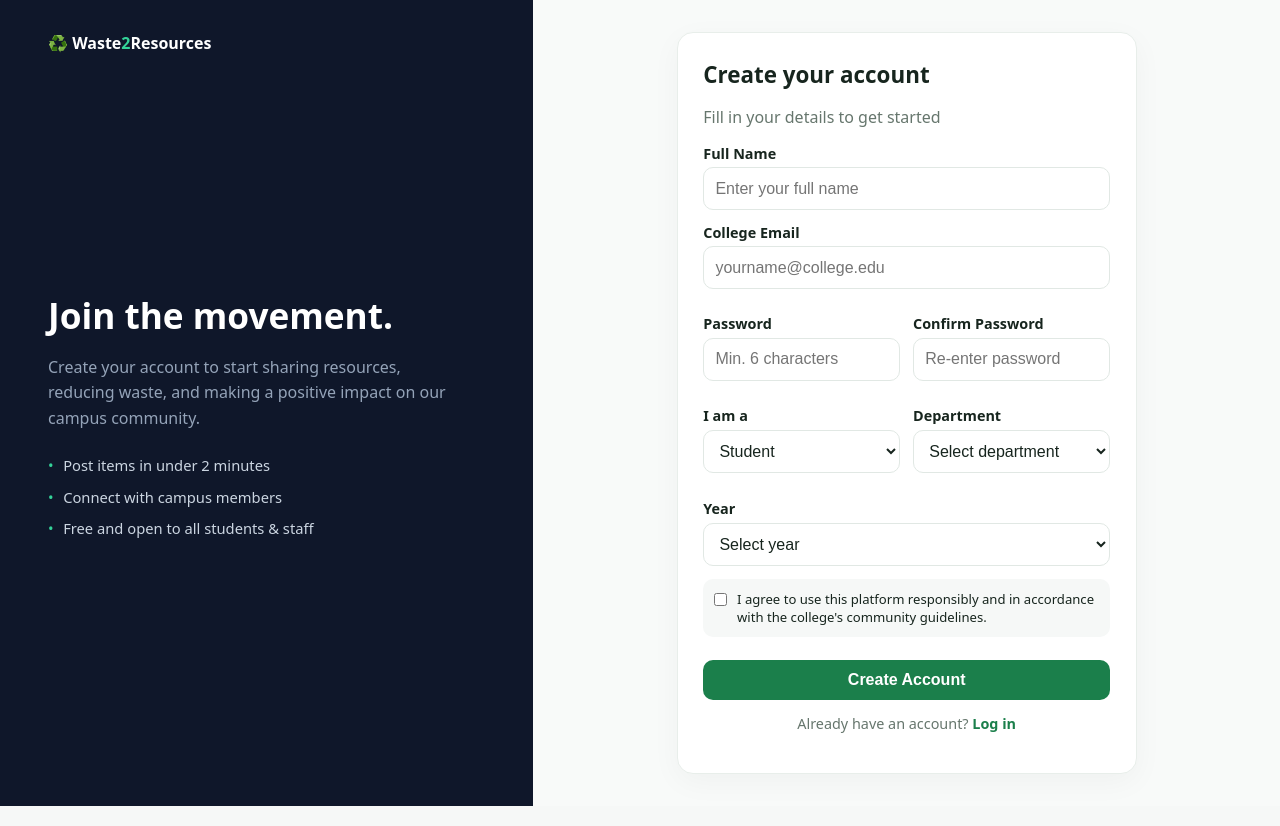
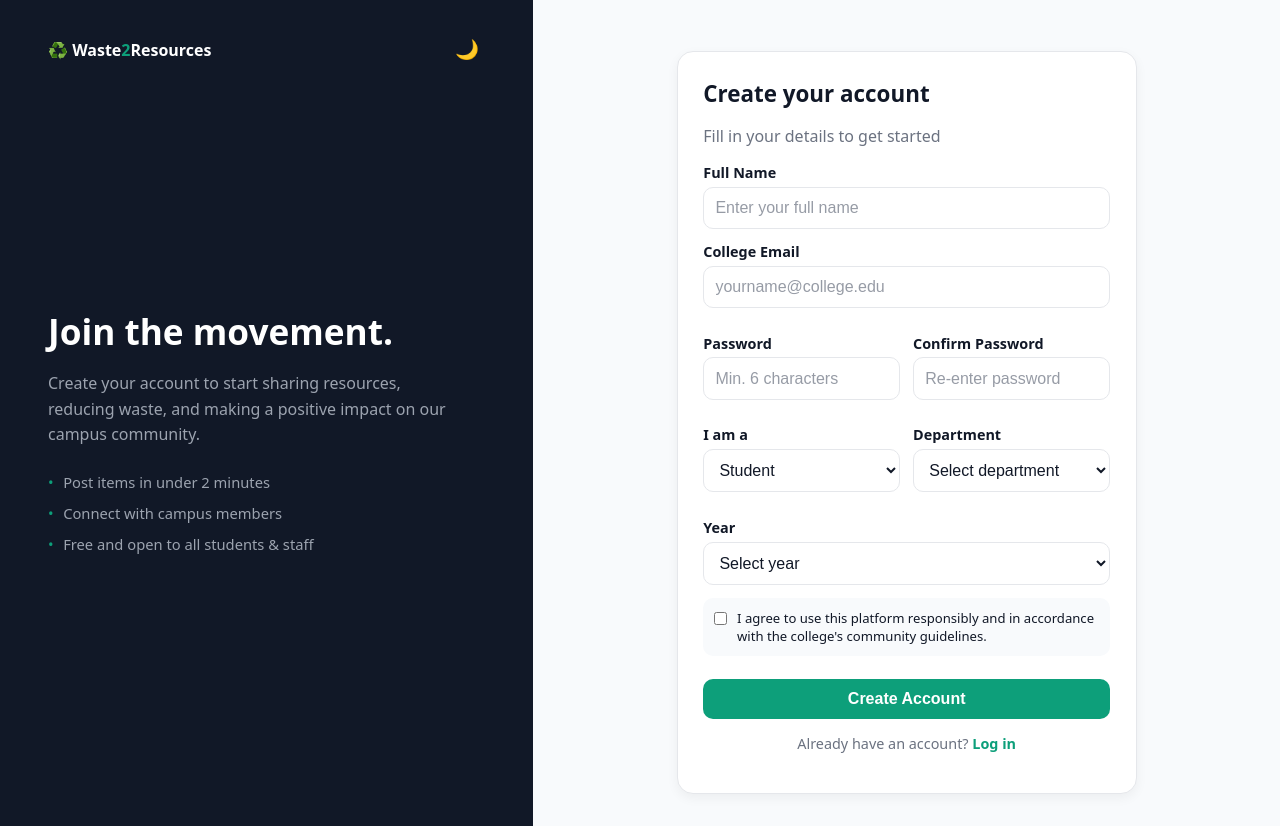
Before and after one commit to amit-prasad-dev/waste-to-resources, a React (Vite) app: page /register in a window 1280 px wide. Built offline with nearby package versions, Linux system fonts and the light colour scheme; no server answers.

Commit message:
UI update with light/dark theme

```diff
--- /dev/null
+++ b/src/ThemeContext.jsx
@@ -0,0 +1,33 @@
+import { createContext, useContext, useEffect, useState } from 'react';
+
+const ThemeContext = createContext();
+
+export function ThemeProvider({ children }) {
+  const [theme, setTheme] = useState(() => {
+    // Check localStorage first
+    const saved = localStorage.getItem('theme');
+    if (saved) return saved;
+    // Otherwise check system preference
+    if (window.matchMedia && window.matchMedia('(prefers-color-scheme: dark)').matches) {
+      return 'dark';
+    }
+    return 'light';
+  });
+
+  useEffect(() => {
+    document.documentElement.setAttribute('data-theme', theme);
+    localStorage.setItem('theme', theme);
+  }, [theme]);
+
+  const toggleTheme = () => {
+    setTheme(prev => prev === 'light' ? 'dark' : 'light');
+  };
+
+  return (
+    <ThemeContext.Provider value={{ theme, toggleTheme }}>
+      {children}
+    </ThemeContext.Provider>
+  );
+}
+
+export const useTheme = () => useContext(ThemeContext);
--- a/src/components/AuthShell.jsx
+++ b/src/components/AuthShell.jsx
@@ -1,15 +1,23 @@
 import { Link } from 'react-router-dom'
+import ThemeToggle from './ThemeToggle'
+
 export default function AuthShell({ title, text, points, children }) {
   return (
     <div className="auth-split">
       <aside className="auth-side">
-        <Link to="/" className="logo-link">♻️ Waste<b>2</b>Resources</Link>
+        <div style={{display:'flex', justifyContent:'space-between', alignItems:'center'}}>
+          <Link to="/" className="logo-link">♻️ Waste<b>2</b>Resources</Link>
+          <ThemeToggle />
+        </div>
         <div><h2>{title}</h2><p>{text}</p>
           <ul>{points.map(p => <li key={p}>{p}</li>)}</ul></div>
         <span />
       </aside>
       <section className="auth-main">
-        <Link to="/" className="logo-link dark mobile-logo">♻️ Waste<b>2</b>Resources</Link>
+        <div style={{display:'flex', justifyContent:'space-between', alignItems:'center', width:'100%', maxWidth:'460px', margin:'0 auto'}} className="mobile-logo-container">
+          <Link to="/" className="logo-link dark mobile-logo">♻️ Waste<b>2</b>Resources</Link>
+          <div className="mobile-logo"><ThemeToggle /></div>
+        </div>
         {children}
       </section>
     </div>
--- /dev/null
+++ b/src/components/ThemeToggle.jsx
@@ -0,0 +1,16 @@
+import { useTheme } from '../ThemeContext';
+
+export default function ThemeToggle({ className = '' }) {
+  const { theme, toggleTheme } = useTheme();
+
+  return (
+    <button
+      className={`theme-toggle ${className}`}
+      onClick={toggleTheme}
+      aria-label="Switch to dark/light mode"
+      title="Toggle Theme"
+    >
+      {theme === 'dark' ? '☀️' : '🌙'}
+    </button>
+  );
+}
--- a/src/index.css
+++ b/src/index.css
@@ -1,54 +1,88 @@
 :root {
-  --g: #1b7f4b; --g-dark: #14633a; --g-soft: #e8f5ee;
-  --bg: #f6f8f7; --card: #fff; --text: #17251e; --muted: #66766d; --line: #e1e8e4;
+  --bg: #F8FAFC;
+  --surface: #FFFFFF;
+  --surface-2: #F1F5F9;
+  --text: #111827;
+  --text-muted: #6B7280;
+  --border: #E5E7EB;
+  --primary: #0D9F7A;
+  --primary-hover: #0b8768;
+  --primary-soft: #d1fae5;
+  --on-primary: #FFFFFF;
+  --danger: #ef4444;
+  --warning: #f59e0b;
+  --info: #3b82f6;
+  --shadow: 0 4px 12px rgba(0,0,0,0.05);
   --radius: 14px;
 }
-@media (prefers-color-scheme: dark) {
-  :root { --bg: #0f1713; --card: #17221c; --text: #e8f0ec; --muted: #93a59b; --line: #26352d; --g-soft: #1b3326; }
+
+:root[data-theme="dark"] {
+  --bg: #030712;
+  --surface: #1f2937;
+  --surface-2: #111827;
+  --text: #FFFFFF;
+  --text-muted: #9CA3AF;
+  --border: #374151;
+  --primary: #0D9F7A;
+  --primary-hover: #10b981;
+  --primary-soft: #064e3b;
+  --on-primary: #FFFFFF;
+  --danger: #f87171;
+  --warning: #fbbf24;
+  --info: #60a5fa;
+  --shadow: 0 4px 12px rgba(0,0,0,0.3);
 }
+
 * { box-sizing: border-box; }
 body { margin: 0; font-family: system-ui, -apple-system, 'Segoe UI', Roboto, sans-serif;
-  background: var(--bg); color: var(--text); }
+  background: var(--bg); color: var(--text); transition: background 0.2s, color 0.2s; }
 h1 { font-size: clamp(1.4rem, 4vw, 2rem); margin: 0 0 .25rem; }
-.muted { color: var(--muted); } .small { font-size: .85rem; }
+.muted { color: var(--text-muted); } .small { font-size: .85rem; }
 .center { display: grid; place-items: center; min-height: 100vh; }
-.card { background: var(--card); border: 1px solid var(--line); border-radius: var(--radius); padding: 1.1rem; }
+.card { background: var(--surface); border: 1px solid var(--border); border-radius: var(--radius); padding: 1.1rem; box-shadow: var(--shadow); }
 .row { display: flex; flex-wrap: wrap; gap: .6rem; }
 .grid { display: grid; gap: .8rem; margin: 1.2rem 0; }
 .grid.stats { grid-template-columns: repeat(2, 1fr); }
-.stat .num { font-size: 1.8rem; font-weight: 700; color: var(--g); }
+.stat .num { font-size: 1.8rem; font-weight: 700; color: var(--primary); }
 
-.btn { background: var(--g); color: #fff; border: 0; padding: .7rem 1.1rem; border-radius: 10px;
+.btn { background: var(--primary); color: var(--on-primary); border: 0; padding: .7rem 1.1rem; border-radius: 10px;
   font-weight: 600; cursor: pointer; text-decoration: none; font-size: 1rem; display: inline-block; text-align: center; }
-.btn:hover { background: var(--g-dark); } .btn:disabled { opacity: .6; }
-.btn.outline { background: transparent; color: var(--g); border: 1.5px solid var(--g); }
-.btn.ghost { background: transparent; color: var(--muted); border: 1px solid var(--line); }
+.btn:hover { background: var(--primary-hover); } .btn:disabled { opacity: .6; }
+.btn.outline { background: transparent; color: var(--primary); border: 1.5px solid var(--primary); }
+.btn.ghost { background: transparent; color: var(--text-muted); border: 1px solid var(--border); }
 .btn.small { padding: .4rem .7rem; font-size: .85rem; }
-.link { background: none; border: 0; color: var(--g); cursor: pointer; font-size: .95rem; }
+.link { background: none; border: 0; color: var(--primary); cursor: pointer; font-size: .95rem; }
 
-label { display: block; font-size: .9rem; font-weight: 600; margin: .8rem 0; }
+label { display: block; font-size: .9rem; font-weight: 600; margin: .8rem 0; color: var(--text); }
 input, select, textarea { width: 100%; margin-top: .3rem; padding: .7rem; font-size: 1rem;
-  border: 1px solid var(--line); border-radius: 10px; background: var(--bg); color: var(--text); }
-.error { background: #fde8e8; color: #b42318; padding: .6rem .8rem; border-radius: 8px; margin-bottom: .8rem; font-size: .9rem; }
+  border: 1px solid var(--border); border-radius: 10px; background: var(--bg); color: var(--text); }
+input:focus, select:focus, textarea:focus { outline: 2px solid var(--primary); outline-offset: -1px; }
+input::placeholder, textarea::placeholder { color: var(--text-muted); opacity: 0.7; }
+.error { background: rgba(239, 68, 68, 0.1); color: var(--danger); padding: .6rem .8rem; border-radius: 8px; margin-bottom: .8rem; font-size: .9rem; border: 1px solid rgba(239, 68, 68, 0.3); }
 
 .auth-wrap { min-height: 100vh; display: grid; place-items: center; padding: 1rem;
-  background: linear-gradient(160deg, var(--g-soft), var(--bg)); }
+  background: linear-gradient(160deg, var(--primary-soft), var(--bg)); }
 .auth { width: 100%; max-width: 420px; text-align: center; }
 .auth label { text-align: left; } .auth .btn { width: 100%; margin-top: .5rem; }
 .logo { font-size: 2.5rem; }
+
+/* Theme Toggle Button */
+.theme-toggle { background: transparent; border: none; font-size: 1.2rem; cursor: pointer; padding: 0.4rem; border-radius: 50%; color: var(--text); display: inline-flex; align-items: center; justify-content: center; }
+.theme-toggle:hover { background: var(--surface-2); }
+.theme-toggle:focus-visible { outline: 2px solid var(--primary); }
 
 /* Layout: mobile first */
 .shell { min-height: 100vh; }
 .sidebar { display: none; }
 .topbar { display: flex; justify-content: space-between; align-items: center; padding: .7rem 1rem;
-  background: var(--card); border-bottom: 1px solid var(--line); position: sticky; top: 0; z-index: 5; }
-.brand-sm { font-weight: 700; color: var(--g); }
+  background: var(--surface); border-bottom: 1px solid var(--border); position: sticky; top: 0; z-index: 5; }
+.brand-sm { font-weight: 700; color: var(--primary); }
 .content { padding: 1rem; padding-bottom: 5.5rem; max-width: 1100px; margin: 0 auto; }
-.bottomnav { position: fixed; bottom: 0; left: 0; right: 0; display: flex; background: var(--card);
-  border-top: 1px solid var(--line); padding-bottom: env(safe-area-inset-bottom); z-index: 10; }
+.bottomnav { position: fixed; bottom: 0; left: 0; right: 0; display: flex; background: var(--surface);
+  border-top: 1px solid var(--border); padding-bottom: env(safe-area-inset-bottom); z-index: 10; }
 .bn { flex: 1; display: flex; flex-direction: column; align-items: center; padding: .5rem 0;
-  text-decoration: none; color: var(--muted); font-size: 1.2rem; }
-.bn small { font-size: .7rem; } .bn.active { color: var(--g); font-weight: 700; }
+  text-decoration: none; color: var(--text-muted); font-size: 1.2rem; }
+.bn small { font-size: .7rem; } .bn.active { color: var(--primary); font-weight: 700; }
 
 /* Tablet */
 @media (min-width: 640px) {
@@ -58,13 +92,13 @@ input, select, textarea { width: 100%; margin-top: .3rem; padding: .7rem; font-s
 /* Laptop / desktop: sidebar replaces bottom nav */
 @media (min-width: 1024px) {
   .shell { display: grid; grid-template-columns: 250px 1fr; }
-  .sidebar { display: flex; flex-direction: column; background: var(--card); border-right: 1px solid var(--line);
+  .sidebar { display: flex; flex-direction: column; background: var(--surface); border-right: 1px solid var(--border);
     padding: 1.2rem; position: sticky; top: 0; height: 100vh; }
-  .brand { font-weight: 800; color: var(--g); font-size: 1.15rem; margin-bottom: 1.5rem; }
+  .brand { font-weight: 800; color: var(--primary); font-size: 1.15rem; margin-bottom: 1.5rem; }
   .sidebar nav { display: flex; flex-direction: column; gap: .3rem; flex: 1; }
   .navlink { display: flex; gap: .6rem; padding: .7rem .9rem; border-radius: 10px;
     text-decoration: none; color: var(--text); }
-  .navlink:hover { background: var(--g-soft); } .navlink.active { background: var(--g); color: #fff; }
+  .navlink:hover { background: var(--primary-soft); } .navlink.active { background: var(--primary); color: var(--on-primary); }
   .topbar, .bottomnav { display: none; }
   .content { padding: 2rem; padding-bottom: 2rem; }
 }
--- a/src/landing.css
+++ b/src/landing.css
@@ -1,43 +1,48 @@
 html { scroll-behavior: smooth; }
-.lp { background: #fff; color: #17251e; }
+.lp { background: var(--bg); color: var(--text); }
 .lp a { text-decoration: none; }
-.lp-nav { position: sticky; top: 0; z-index: 20; display: flex; align-items: center; justify-content: space-between; gap: 1rem; padding: .8rem 1rem; background: rgba(255,255,255,.92); backdrop-filter: blur(8px); border-bottom: 1px solid #e8eeea; }
-.lp-logo { font-weight: 700; font-size: 1.1rem; color: #17251e; } .lp-logo b { color: var(--g); } .lp-logo.light { color: #fff; }
-.lp-links { display: none; gap: 1.6rem; } .lp-links a { color: #4b5b52; font-size: .92rem; } .lp-links a:hover { color: var(--g); }
-.lp-cta { display: flex; align-items: center; gap: 1rem; } .lp-login { color: #17251e; font-size: .92rem; font-weight: 500; }
-.hero { text-align: center; padding: 4rem 1.2rem 4.5rem; background: radial-gradient(circle at 85% 20%, #d8f3e4 0, transparent 40%), #f8faf9; }
-.pill { display: inline-block; font-size: .7rem; font-weight: 700; letter-spacing: .06em; color: var(--g); background: #e3f5eb; padding: .35rem .8rem; border-radius: 99px; margin-bottom: 1.4rem; }
+.lp-nav { position: sticky; top: 0; z-index: 20; display: flex; align-items: center; justify-content: space-between; gap: 1rem; padding: .8rem 1rem; background: var(--surface); border-bottom: 1px solid var(--border); }
+.lp-logo { font-weight: 700; font-size: 1.1rem; color: var(--text); } .lp-logo b { color: var(--primary); } .lp-logo.light { color: var(--bg); }
+.lp-links { display: none; gap: 1.6rem; } .lp-links a { color: var(--text-muted); font-size: .92rem; } .lp-links a:hover { color: var(--primary); }
+.lp-cta { display: flex; align-items: center; gap: 1rem; } .lp-login { color: var(--text); font-size: .92rem; font-weight: 500; }
+.hero { text-align: center; padding: 4rem 1.2rem 4.5rem; background: var(--bg); }
+.pill { display: inline-block; font-size: .7rem; font-weight: 700; letter-spacing: .06em; color: var(--primary); background: var(--primary-soft); padding: .35rem .8rem; border-radius: 99px; margin-bottom: 1.4rem; }
 .hero h1 { font-size: clamp(2.2rem, 7vw, 3.8rem); line-height: 1.1; margin: 0 0 1.2rem; font-weight: 800; }
-.hero p { max-width: 560px; margin: 0 auto 1.8rem; color: #5b6b62; line-height: 1.6; }
-.center-row { justify-content: center; } .btn.plain { color: #17251e; border-color: #d5ddd8; background: #fff; }
-.sec { text-align: center; padding: 3.5rem 1.2rem; max-width: 1150px; margin: 0 auto; } .sec.alt { max-width: none; background: #f8faf9; }
-.eyebrow { font-size: .7rem; font-weight: 700; letter-spacing: .1em; color: var(--g); } .sec h2 { font-size: clamp(1.5rem, 4vw, 2.1rem); margin: .4rem 0; }
-.steps { display: grid; gap: 1.5rem; margin-top: 2rem; grid-template-columns: 1fr 1fr; } .step .n { display: inline-grid; place-items: center; width: 36px; height: 36px; border-radius: 50%; background: var(--g-soft); color: var(--g); font-weight: 700; }
+.hero p { max-width: 560px; margin: 0 auto 1.8rem; color: var(--text-muted); line-height: 1.6; }
+.center-row { justify-content: center; } .btn.plain { color: var(--text); border-color: var(--border); background: var(--surface); }
+.sec { text-align: center; padding: 3.5rem 1.2rem; max-width: 1150px; margin: 0 auto; } .sec.alt { max-width: none; background: var(--surface-2); }
+.eyebrow { font-size: .7rem; font-weight: 700; letter-spacing: .1em; color: var(--primary); } .sec h2 { font-size: clamp(1.5rem, 4vw, 2.1rem); margin: .4rem 0; }
+.steps { display: grid; gap: 1.5rem; margin-top: 2rem; grid-template-columns: 1fr 1fr; } .step .n { display: inline-grid; place-items: center; width: 36px; height: 36px; border-radius: 50%; background: var(--primary-soft); color: var(--primary); font-weight: 700; }
 .step h4 { margin: .6rem 0 .3rem; }
 .cats { display: grid; gap: .8rem; margin: 2rem auto 0; max-width: 1050px; grid-template-columns: repeat(2, 1fr); }
-.cat { background: #fff; border: 1px solid #e3eae6; border-radius: 12px; padding: 1.1rem .5rem; color: #17251e; font-size: .9rem; display: grid; gap: .5rem; transition: .2s; }
-.cat span { font-size: 1.5rem; } .cat:hover { border-color: var(--g); box-shadow: 0 6px 18px rgba(27,127,75,.12); transform: translateY(-2px); }
+.cat { background: var(--surface); border: 1px solid var(--border); border-radius: 12px; padding: 1.1rem .5rem; color: var(--text); font-size: .9rem; display: grid; gap: .5rem; transition: .2s; }
+.cat span { font-size: 1.5rem; } .cat:hover { border-color: var(--primary); box-shadow: var(--shadow); transform: translateY(-2px); }
 .tips { display: grid; gap: 1rem; margin-top: 2rem; text-align: left; } .ti { font-size: 1.6rem; }
-.band { background: #0f172a; color: #fff; text-align: center; padding: 3.5rem 1.2rem; } .band p { color: #94a3b8; max-width: 540px; margin: .6rem auto 1.6rem; }
-.btn.light { color: #fff; border-color: #475569; }
-.lp-foot { background: #0f172a; color: #cbd5e1; padding: 2.5rem 1.2rem 1.2rem; display: grid; gap: 1.8rem; border-top: 1px solid #1e293b; }
-.lp-foot a { display: block; color: #94a3b8; margin: .4rem 0; font-size: .9rem; } .lp-foot a:hover { color: #fff; } .lp-foot h5 { color: #fff; margin: 0 0 .6rem; }
-.lp-foot p { color: #94a3b8; font-size: .9rem; } .copy { grid-column: 1 / -1; border-top: 1px solid #1e293b; padding-top: 1rem; font-size: .8rem !important; }
+.band { background: var(--bg); color: var(--text); text-align: center; padding: 3.5rem 1.2rem; border-top: 1px solid var(--border); } .band p { color: var(--text-muted); max-width: 540px; margin: .6rem auto 1.6rem; }
+.band .btn.outline { color: var(--primary); border-color: var(--primary); }
+[data-theme="dark"] .band { background: #111827; border-top: none; }
+[data-theme="dark"] .band .btn.outline { color: var(--text); border-color: var(--border); }
+.lp-foot { background: var(--bg); color: var(--text-muted); padding: 2.5rem 1.2rem 1.2rem; display: grid; gap: 1.8rem; border-top: 1px solid var(--border); }
+[data-theme="dark"] .lp-foot { background: #111827; border-top: none; }
+.lp-foot a { display: block; color: var(--text-muted); margin: .4rem 0; font-size: .9rem; } .lp-foot a:hover { color: var(--primary); } .lp-foot h5 { color: var(--text); margin: 0 0 .6rem; }
+.lp-foot p { color: var(--text-muted); font-size: .9rem; } .copy { grid-column: 1 / -1; border-top: 1px solid var(--border); padding-top: 1rem; font-size: .8rem !important; }
 @media (min-width: 768px) { .lp-links { display: flex; } .steps { grid-template-columns: repeat(5, 1fr); } .cats { grid-template-columns: repeat(5, 1fr); }
-  .tips { grid-template-columns: repeat(3, 1fr); } .lp-foot { grid-template-columns: 2fr 1fr 1fr; padding: 3rem 4rem 1.2rem; } .lp-nav { padding: .8rem 4rem; } }
+  .tips { grid-template-columns: repeat(3, 1fr); } .lp-foot { grid-template-columns: 2fr 1fr 1fr 1.5fr; padding: 3rem 4rem 1.2rem; } .lp-nav { padding: .8rem 4rem; } }
 
 /* Login / Register split screen */
-.auth-split { min-height: 100vh; display: grid; grid-template-columns: 1fr; background: #fff; color: #17251e; }
-.auth-side { display: none; background: #0f172a; color: #fff; padding: 2rem 3rem; flex-direction: column; justify-content: space-between; }
-.auth-side h2 { font-size: 2.2rem; margin: 0 0 1rem; } .auth-side p { color: #94a3b8; line-height: 1.6; max-width: 420px; }
-.auth-side ul { list-style: none; padding: 0; margin: 1.5rem 0 0; display: grid; gap: .7rem; color: #cbd5e1; font-size: .92rem; }
-.auth-side li::before { content: '•'; color: #34d399; margin-right: .6rem; }
-.logo-link { color: #fff; font-weight: 700; text-decoration: none; } .logo-link b { color: #34d399; } .logo-link.dark { color: #17251e; } .logo-link.dark b { color: var(--g); }
-.auth-main { display: grid; place-content: center; gap: 1.2rem; padding: 1.5rem 1rem; background: #f8faf9; }
-.auth-card { background: #fff; border: 1px solid #e8eeea; border-radius: 16px; padding: 1.6rem; width: 100%; max-width: 460px; justify-self: center; box-shadow: 0 8px 30px rgba(0,0,0,.04); }
-.auth-card h1 { font-size: 1.4rem; } .auth-card label { color: #17251e; } .auth-card input, .auth-card select { background: #fff; color: #17251e; }
-.full { width: 100%; margin-top: .6rem; } .between { display: flex; justify-content: space-between; } .center-text { text-align: center; font-size: .9rem; }
-.auth-card a { color: var(--g); font-weight: 600; text-decoration: none; } .ok { background: #d9f2e3; color: #14633a; padding: .6rem .8rem; border-radius: 8px; font-size: .9rem; }
-.check { display: flex; gap: .6rem; align-items: flex-start; font-weight: 400; background: #f6f8f7; padding: .7rem; border-radius: 10px; font-size: .82rem; } .check input { width: auto; margin: .2rem 0 0; }
+.auth-split { min-height: 100vh; display: grid; grid-template-columns: 1fr; background: var(--bg); color: var(--text); }
+.auth-side { display: none; background: #111827; color: #FFFFFF; padding: 2rem 3rem; flex-direction: column; justify-content: space-between; }
+.auth-side h2 { font-size: 2.2rem; margin: 0 0 1rem; color: #FFFFFF; } .auth-side p { color: #9CA3AF; line-height: 1.6; max-width: 420px; }
+.auth-side ul { list-style: none; padding: 0; margin: 1.5rem 0 0; display: grid; gap: .7rem; color: #9CA3AF; font-size: .92rem; }
+.auth-side li::before { content: '•'; color: #0D9F7A; margin-right: .6rem; }
+.logo-link { color: var(--text); font-weight: 700; text-decoration: none; } .logo-link b { color: var(--primary); }
+.auth-side .logo-link { color: #FFFFFF; } .auth-side .logo-link b { color: #0D9F7A; }
+.logo-link.dark { color: var(--text); } .logo-link.dark b { color: var(--primary); }
+.auth-main { display: grid; place-content: center; gap: 1.2rem; padding: 1.5rem 1rem; background: var(--bg); }
+.auth-card { background: var(--surface); border: 1px solid var(--border); border-radius: 16px; padding: 1.6rem; width: 100%; max-width: 460px; justify-self: center; box-shadow: var(--shadow); }
+.auth-card h1 { font-size: 1.4rem; } .auth-card label { color: var(--text); } .auth-card input, .auth-card select { background: var(--surface); color: var(--text); }
+.full { width: 100%; margin-top: .6rem; } .between { display: flex; justify-content: space-between; } .center-text { text-align: center; font-size: .9rem; color: var(--text-muted); }
+.auth-card a { color: var(--primary); font-weight: 600; text-decoration: none; } .ok { background: var(--primary-soft); color: var(--primary); padding: .6rem .8rem; border-radius: 8px; font-size: .9rem; }
+.check { display: flex; gap: .6rem; align-items: flex-start; font-weight: 400; background: var(--bg); padding: .7rem; border-radius: 10px; font-size: .82rem; } .check input { width: auto; margin: .2rem 0 0; }
 .mobile-logo { justify-self: center; }
 @media (min-width: 900px) { .auth-split { grid-template-columns: 5fr 7fr; } .auth-side { display: flex; } .mobile-logo { display: none; } .auth-main { padding: 2rem; } }
--- a/src/main.jsx
+++ b/src/main.jsx
@@ -3,8 +3,9 @@ import ReactDOM from 'react-dom/client'
 import { BrowserRouter } from 'react-router-dom'
 import App from './App'
 import { AuthProvider } from './AuthContext'
+import { ThemeProvider } from './ThemeContext'
 import './index.css'
 
 ReactDOM.createRoot(document.getElementById('root')).render(
-  <BrowserRouter><AuthProvider><App /></AuthProvider></BrowserRouter>
+  <BrowserRouter><ThemeProvider><AuthProvider><App /></AuthProvider></ThemeProvider></BrowserRouter>
 )
--- a/src/pages/Impact.jsx
+++ b/src/pages/Impact.jsx
@@ -16,9 +16,9 @@ export default function Impact() {
   return (
     <>
       <div className="page-head"><h1>Impact Dashboard 🌱</h1><p className="muted">What our campus has saved from the bin.</p></div>
-      <div className="card hero-kpi"><div className="num">{m.kg} kg</div><div>Estimated waste diverted</div></div>
+      <div className="card top-kpi"><div className="num">{m.kg} kg</div><div className="muted">Estimated waste diverted</div></div>
       <div className="kpis">{kpis.map(([l, v]) => <div key={l} className="card kpi"><div className="num">{v}</div><div className="muted">{l}</div></div>)}</div>
-      <div className="card"><h3>Waste diverted by category</h3>
+      <div className="card"><h4 style={{ margin: '0 0 1.2rem' }}>Waste diverted by category</h4>
         {Object.keys(m.byCat).length === 0 ? <p className="muted">Complete a transaction to see data here.</p> :
           <div className="bars">{Object.entries(m.byCat).sort((a, b) => b[1] - a[1]).map(([c, v]) => (
             <div key={c} className="bar-row"><span>{c}</span>
```
Also changed, not shown: index.html (+7 -0 lines), src/components/Layout.jsx (+6 -2 lines), src/day2.css (+11 -4 lines), src/day3.css (+7 -7 lines), src/pages/Landing.jsx (+21 -7 lines).
